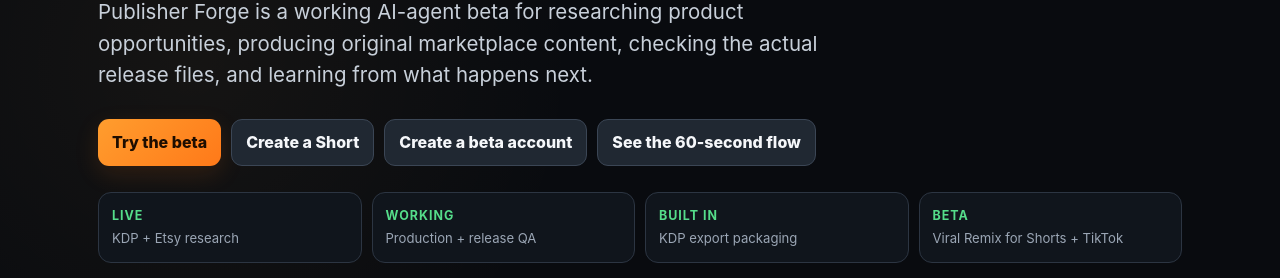
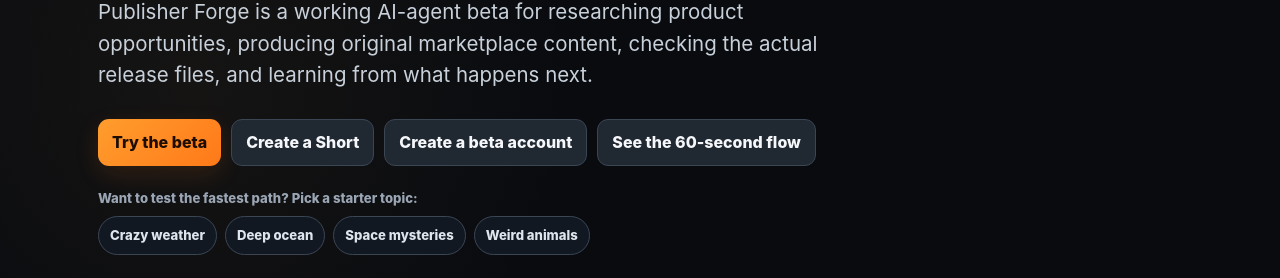
Before and after one commit to jeffyyjr/Publisher-Forge, a website: page launch.html in a window 1280 px wide. Shown: the part 477-755 px from the top of the page. Drawn offline with Linux system fonts and the light colour scheme; no server answers.

Commit message:
Add one-tap Viral Remix starters to beta launch

```diff
--- a/launch.html
+++ b/launch.html
@@ -43,6 +43,11 @@
     h1{max-width:840px;margin:0;font-size:clamp(2.65rem,8vw,5.7rem);line-height:.96;letter-spacing:-.055em}
     .hero-copy{max-width:760px;margin:22px 0 0;color:#c8d0da;font-size:clamp(1.03rem,2.5vw,1.28rem)}
     .hero-actions{display:flex;flex-wrap:wrap;gap:10px;margin-top:28px}
+    .starter-wrap{margin-top:22px}
+    .starter-label{margin:0 0 8px;color:var(--muted);font-size:.82rem;font-weight:800}
+    .starter-chips{display:flex;flex-wrap:wrap;gap:8px}
+    .starter-chip{display:inline-flex;align-items:center;min-height:38px;padding:8px 11px;border:1px solid #3b4655;border-radius:999px;background:#111821;color:#dfe5ed;text-decoration:none;font-size:.82rem;font-weight:800}
+    .starter-chip:hover{border-color:#735020;background:#1b170f}
     .proof{display:grid;grid-template-columns:repeat(2,minmax(0,1fr));gap:10px;margin-top:26px}
     .proof div{padding:13px;border:1px solid var(--line);border-radius:13px;background:#10151c}
     .proof strong{display:block;color:var(--green);font-size:.78rem;letter-spacing:.08em;text-transform:uppercase}
@@ -113,6 +118,15 @@
           <a class="btn secondary" href="/?view=viral" data-launch-event="open_viral">Create a Short</a>
           <a class="btn secondary" href="/account" data-launch-event="create_account">Create a beta account</a>
           <a class="btn secondary" href="#demo" data-launch-event="view_demo">See the 60-second flow</a>
+        </div>
+        <div class="starter-wrap">
+          <p class="starter-label">Want to test the fastest path? Pick a starter topic:</p>
+          <div class="starter-chips" aria-label="Viral Remix starter topics">
+            <a class="starter-chip" href="/?view=viral&topic=Crazy%20weather%20phenomena" data-launch-event="open_viral">Crazy weather</a>
+            <a class="starter-chip" href="/?view=viral&topic=Deep%20ocean%20discoveries" data-launch-event="open_viral">Deep ocean</a>
+            <a class="starter-chip" href="/?view=viral&topic=Space%20mysteries" data-launch-event="open_viral">Space mysteries</a>
+            <a class="starter-chip" href="/?view=viral&topic=Weird%20animal%20behavior" data-launch-event="open_viral">Weird animals</a>
+          </div>
         </div>
         <div class="proof" aria-label="Current beta capabilities">
           <div><strong>Live</strong><span>KDP + Etsy research</span></div>
```
